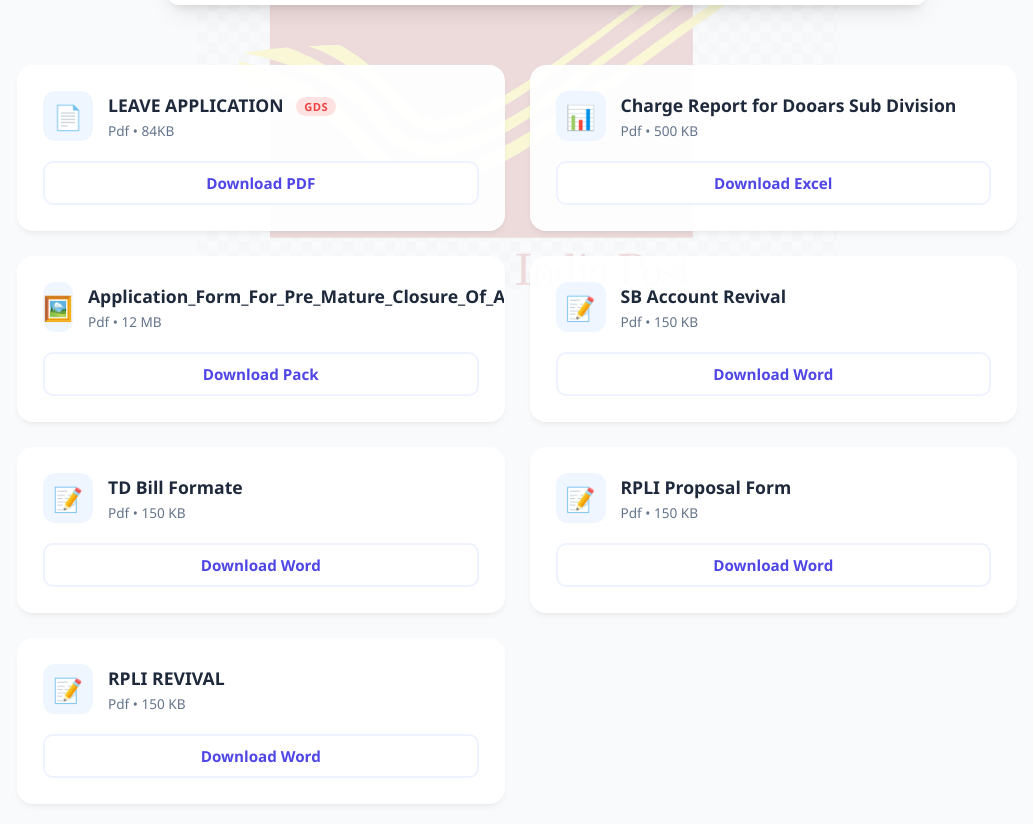
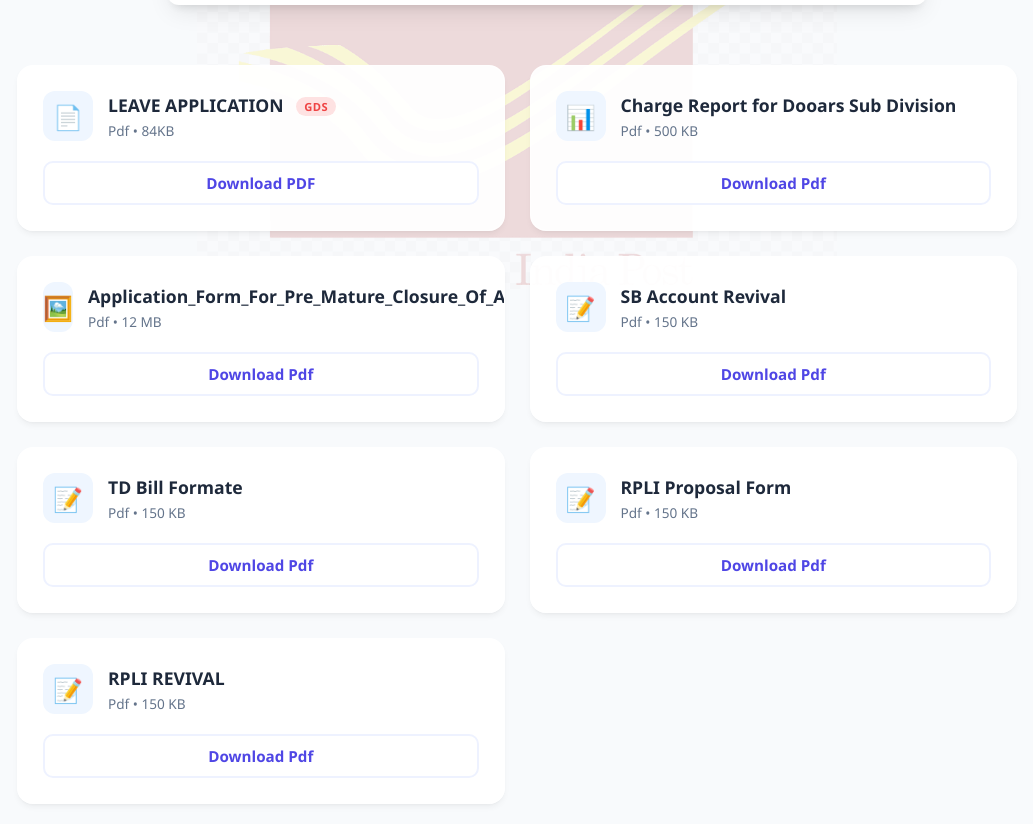
Before and after one commit to Nasim2002/office-documents, a plain HTML site: page index.html in a window 1280 px wide. Shown: the part 296-1120 px from the top of the page, without its empty margins (123-1156 px from the left). Drawn offline with Linux system fonts and the light colour scheme.

Commit message:
Update index.html

```diff
--- a/index.html
+++ b/index.html
@@ -266,7 +266,7 @@
                     <div class="file-meta">Pdf • 500 KB</div>
                 </div>
             </div>
-            <a href="Charge Report for Dooars Sub Division.pdf" class="download-btn" download>Download Excel</a>
+            <a href="Charge Report for Dooars Sub Division.pdf" class="download-btn" download>Download Pdf</a>
         </div>
 
         <div class="file-card">
@@ -277,7 +277,7 @@
                     <div class="file-meta">Pdf • 12 MB</div>
                 </div>
             </div>
-            <a href="Application_Form_For_Pre_Mature_Closure_Of_Account (1).pdf" class="download-btn" download>Download Pack</a>
+            <a href="Application_Form_For_Pre_Mature_Closure_Of_Account (1).pdf" class="download-btn" download>Download Pdf</a>
         </div>
 
         <div class="file-card">
@@ -288,7 +288,7 @@
                     <div class="file-meta">Pdf • 150 KB</div>
                 </div>
             </div>
-            <a href="SB Account Revival.pdf" class="download-btn" download>Download Word</a>
+            <a href="SB Account Revival.pdf" class="download-btn" download>Download Pdf</a>
         </div>
 
          <div class="file-card">
@@ -299,7 +299,7 @@
                     <div class="file-meta">Pdf • 150 KB</div>
                 </div>
             </div>
-            <a href="TD Bill Formate.pdf" class="download-btn" download>Download Word</a>
+            <a href="TD Bill Formate.pdf" class="download-btn" download>Download Pdf</a>
         </div>
 
         <div class="file-card">
@@ -310,7 +310,7 @@
                     <div class="file-meta">Pdf • 150 KB</div>
                 </div>
             </div>
-            <a href="RPLI Proposal Form.pdf" class="download-btn" download>Download Word</a>
+            <a href="RPLI Proposal Form.pdf" class="download-btn" download>Download Pdf</a>
         </div>
 
         <div class="file-card">
@@ -321,7 +321,7 @@
                     <div class="file-meta">Pdf • 150 KB</div>
                 </div>
             </div>
-            <a href="RPLI REVIVAL.pdf" class="download-btn" download>Download Word</a>
+            <a href="RPLI REVIVAL.pdf" class="download-btn" download>Download Pdf</a>
         </div>
 
 
```
